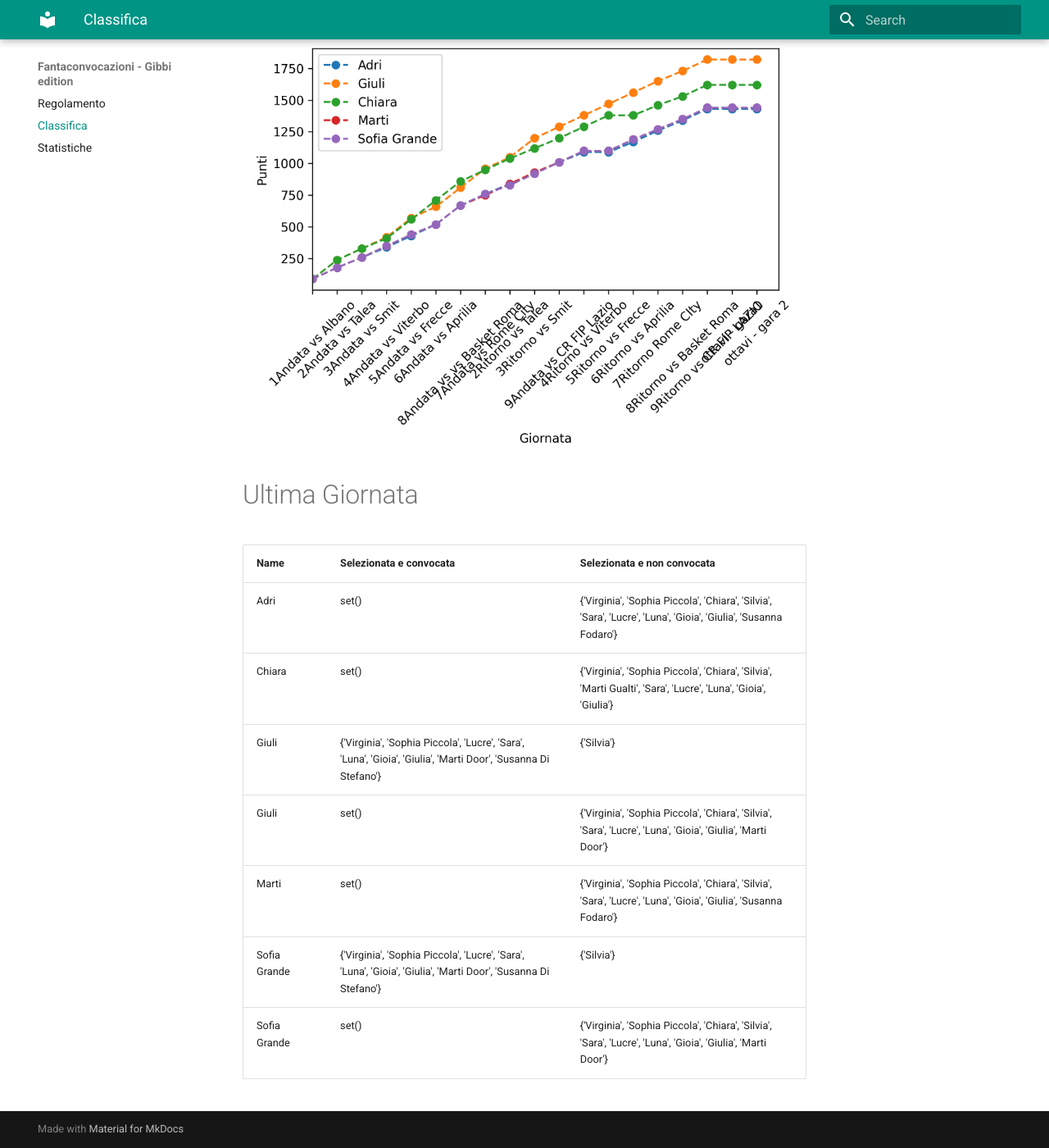
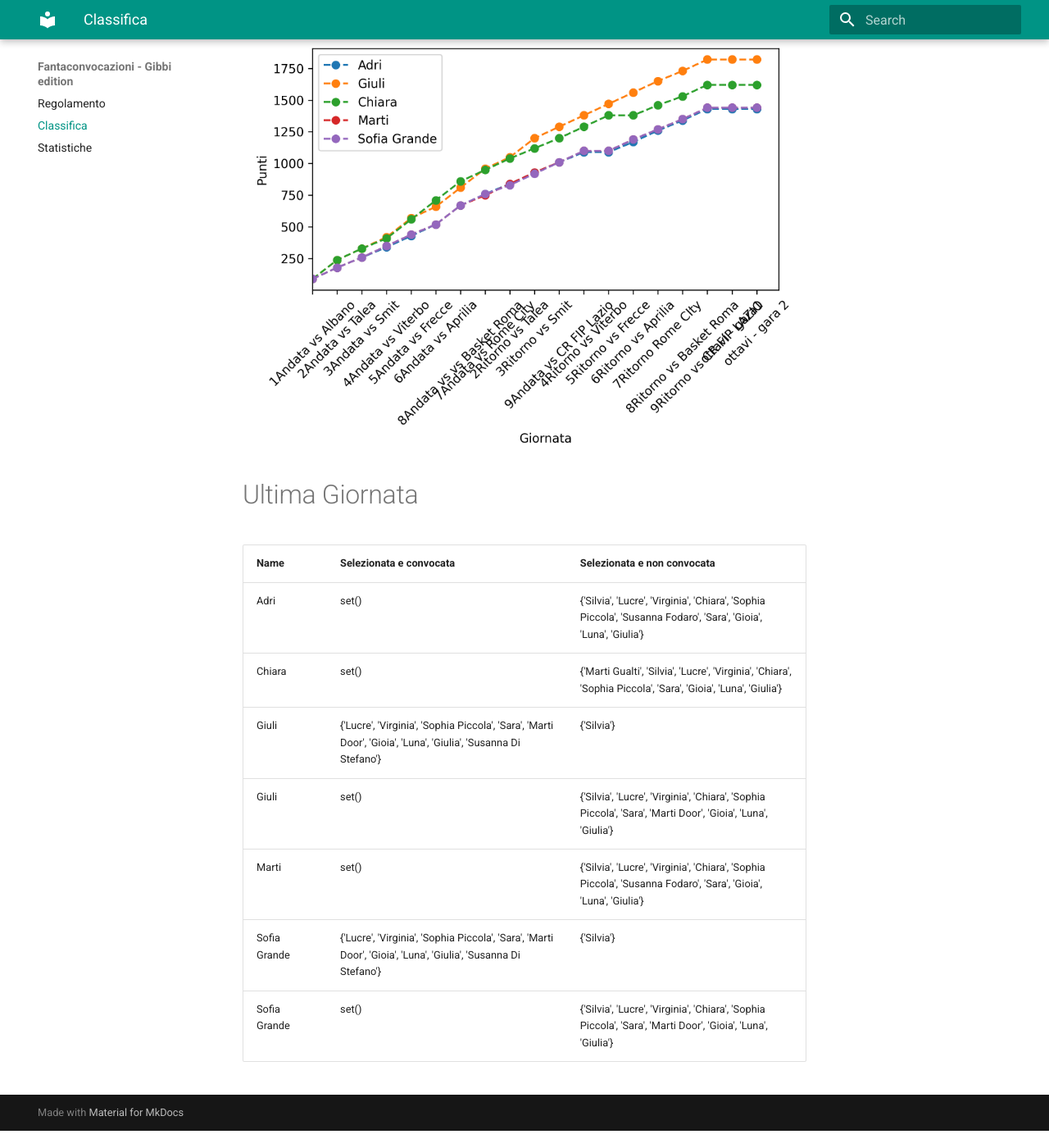
Before and after one commit to martinig94/fantagibbi, an MkDocs documentation site: the page built from docs/Classifica.md, in a window 1280 px wide and 1400 px high, scrolled down 565 px. Shown: the whole window at 82% size. Built offline with MkDocs 1.6.1 and Material for MkDocs 9.7.7, drawn with Linux system fonts in a browser that asks for light colours; after the commit the page ends 1944 px from its top, so only the background shows below that.

Commit message:
Auto-update from main.py

```diff
--- a/docs/Classifica.md
+++ b/docs/Classifica.md
@@ -18,11 +18,11 @@
 <!-- START_TABLE CORRECT -->
 | Name         | Selezionata e convocata                                                                                        | Selezionata e non convocata                                                                                      |
 |:-------------|:---------------------------------------------------------------------------------------------------------------|:-----------------------------------------------------------------------------------------------------------------|
-| Adri         | set()                                                                                                          | {'Virginia', 'Sophia Piccola', 'Chiara', 'Silvia', 'Sara', 'Lucre', 'Luna', 'Gioia', 'Giulia', 'Susanna Fodaro'} |
-| Chiara       | set()                                                                                                          | {'Virginia', 'Sophia Piccola', 'Chiara', 'Silvia', 'Marti Gualti', 'Sara', 'Lucre', 'Luna', 'Gioia', 'Giulia'}   |
-| Giuli        | {'Virginia', 'Sophia Piccola', 'Lucre', 'Sara', 'Luna', 'Gioia', 'Giulia', 'Marti Door', 'Susanna Di Stefano'} | {'Silvia'}                                                                                                       |
-| Giuli        | set()                                                                                                          | {'Virginia', 'Sophia Piccola', 'Chiara', 'Silvia', 'Sara', 'Lucre', 'Luna', 'Gioia', 'Giulia', 'Marti Door'}     |
-| Marti        | set()                                                                                                          | {'Virginia', 'Sophia Piccola', 'Chiara', 'Silvia', 'Sara', 'Lucre', 'Luna', 'Gioia', 'Giulia', 'Susanna Fodaro'} |
-| Sofia Grande | {'Virginia', 'Sophia Piccola', 'Lucre', 'Sara', 'Luna', 'Gioia', 'Giulia', 'Marti Door', 'Susanna Di Stefano'} | {'Silvia'}                                                                                                       |
-| Sofia Grande | set()                                                                                                          | {'Virginia', 'Sophia Piccola', 'Chiara', 'Silvia', 'Sara', 'Lucre', 'Luna', 'Gioia', 'Giulia', 'Marti Door'}     |
+| Adri         | set()                                                                                                          | {'Silvia', 'Lucre', 'Virginia', 'Chiara', 'Sophia Piccola', 'Susanna Fodaro', 'Sara', 'Gioia', 'Luna', 'Giulia'} |
+| Chiara       | set()                                                                                                          | {'Marti Gualti', 'Silvia', 'Lucre', 'Virginia', 'Chiara', 'Sophia Piccola', 'Sara', 'Gioia', 'Luna', 'Giulia'}   |
+| Giuli        | {'Lucre', 'Virginia', 'Sophia Piccola', 'Sara', 'Marti Door', 'Gioia', 'Luna', 'Giulia', 'Susanna Di Stefano'} | {'Silvia'}                                                                                                       |
+| Giuli        | set()                                                                                                          | {'Silvia', 'Lucre', 'Virginia', 'Chiara', 'Sophia Piccola', 'Sara', 'Marti Door', 'Gioia', 'Luna', 'Giulia'}     |
+| Marti        | set()                                                                                                          | {'Silvia', 'Lucre', 'Virginia', 'Chiara', 'Sophia Piccola', 'Susanna Fodaro', 'Sara', 'Gioia', 'Luna', 'Giulia'} |
+| Sofia Grande | {'Lucre', 'Virginia', 'Sophia Piccola', 'Sara', 'Marti Door', 'Gioia', 'Luna', 'Giulia', 'Susanna Di Stefano'} | {'Silvia'}                                                                                                       |
+| Sofia Grande | set()                                                                                                          | {'Silvia', 'Lucre', 'Virginia', 'Chiara', 'Sophia Piccola', 'Sara', 'Marti Door', 'Gioia', 'Luna', 'Giulia'}     |
 <!-- END_TABLE CORRECT -->
```
